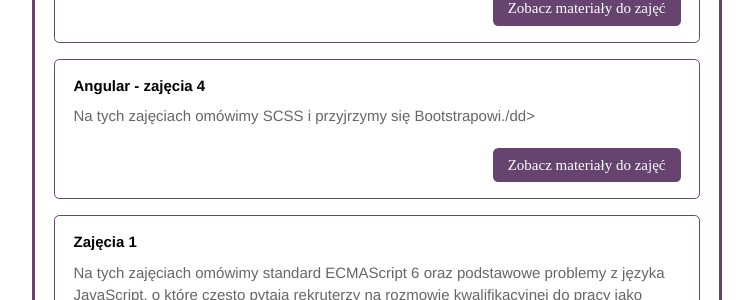
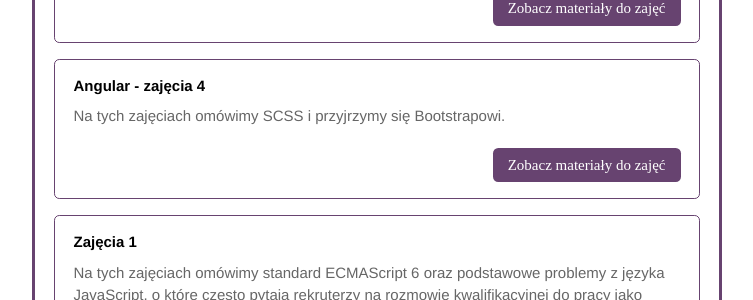
Before and after one commit to marcin-szczepanski/TWE, a Jekyll site: the page built from index.html, in a window 1280 px wide and 900 px high, scrolled down 4855 px. Shown: the part 153-453 px from the top of the window, without its empty margins (263-1016 px from the left). Built offline with Jekyll 4.4.1, drawn with Linux system fonts in a browser that asks for light colours; some web fonts are replaced.

```diff
--- a/index.html
+++ b/index.html
@@ -217,7 +217,7 @@
                     <div class="module">
                         <dl>
                             <dt>Angular - zajęcia 4</dt>
-                            <dd>Na tych zajęciach omówimy SCSS i przyjrzymy się Bootstrapowi./dd>
+                            <dd>Na tych zajęciach omówimy SCSS i przyjrzymy się Bootstrapowi.</dd>
                         </dl>
                         <a href="zajecia/2/angular-zaj04.html" class="button-v">Zobacz materiały do&nbsp;zajęć</a>
 						<div style="clear: both;"></div>
```
